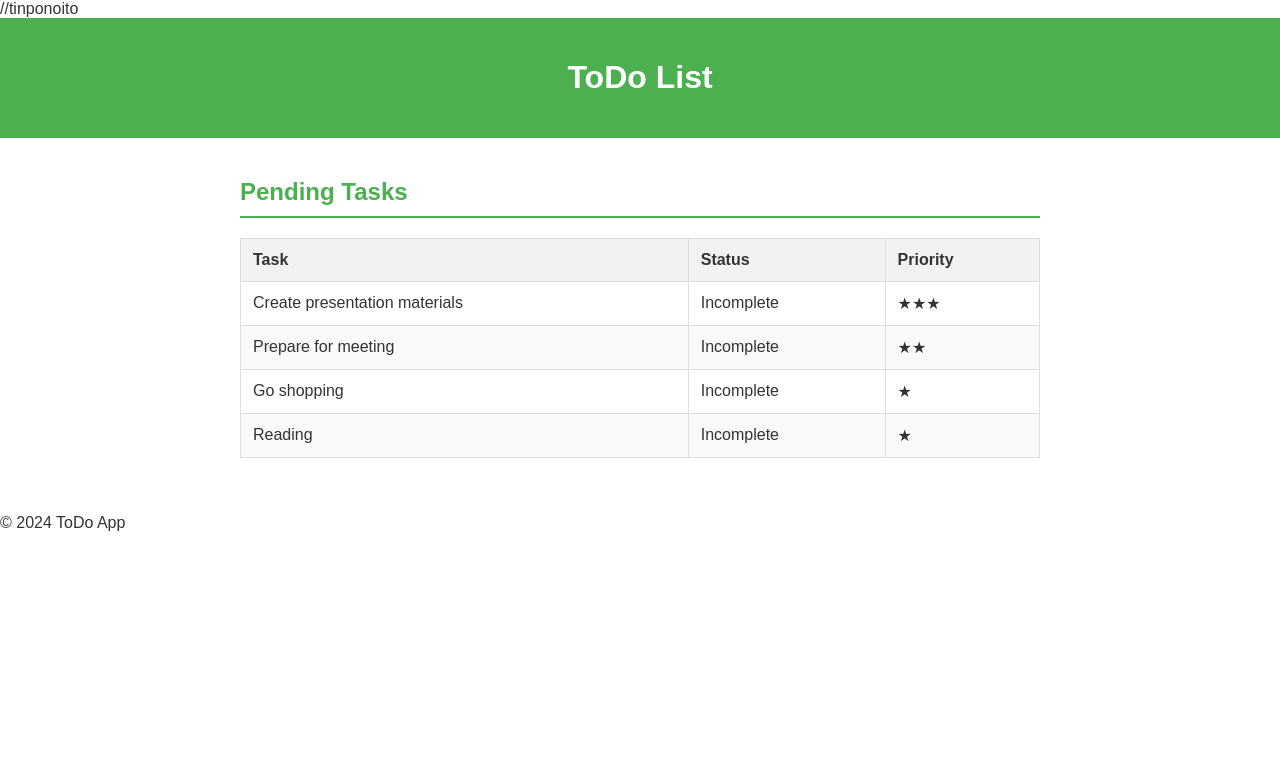
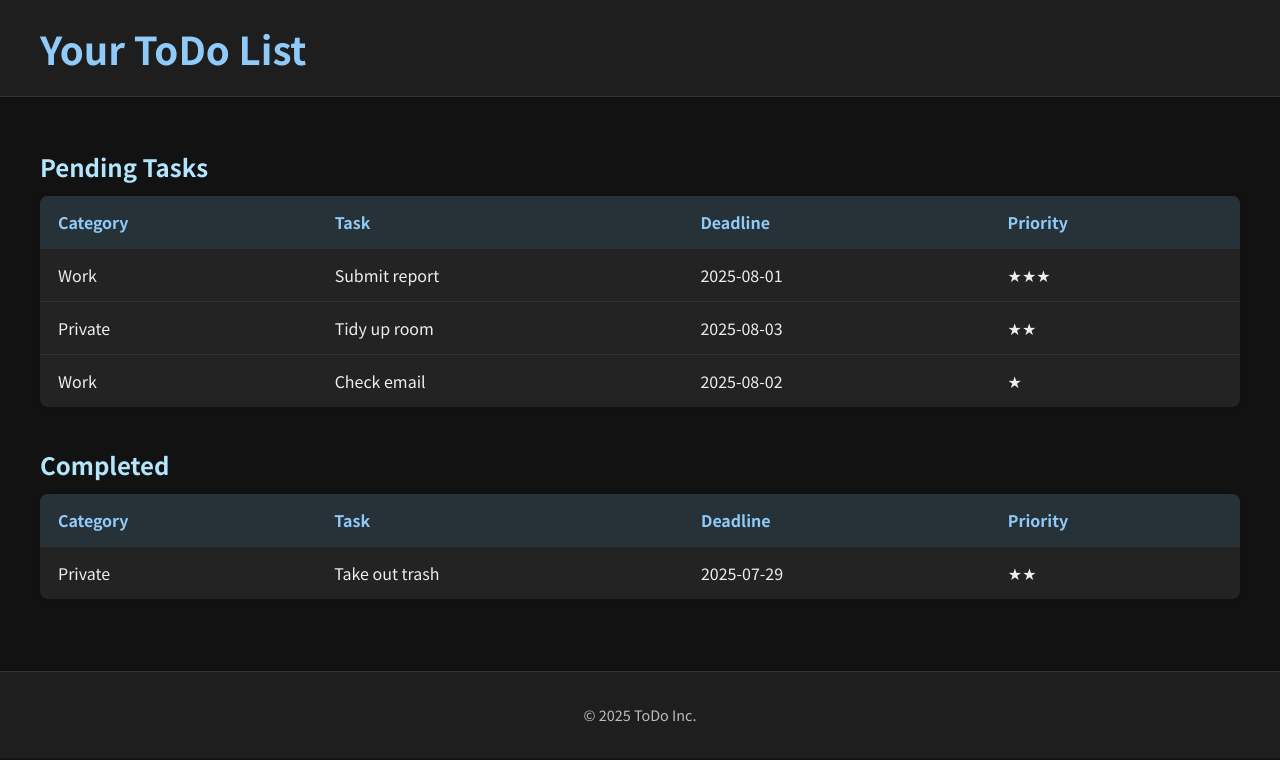
Before and after one commit to kobasou1016/kadai, a plain HTML site: page index.html in a window 1280 px wide. Drawn offline with Linux system fonts and the light colour scheme.

Commit message:
おちんちｎ

```diff
--- a/index.html
+++ b/index.html
@@ -1,48 +1,69 @@
-//tinponoito
 <!DOCTYPE html>
 <html lang="en">
 <head>
   <meta charset="UTF-8">
-    <meta name="viewport" content="width=device-width, initial-scale=1.0">
-    <title>ToDo List</title>
+  <title>Your ToDo List</title>
+  <link href="https://fonts.googleapis.com/css?family=Noto+Sans+JP:400,700&display=swap" rel="stylesheet">
   <link rel="stylesheet" href="style.css">
 </head>
 <body>
   <header>
-        <h1>ToDo List</h1>
+    <h1>Your ToDo List</h1>
   </header>
 
   <main>
-        <section id="todo-section">
+    <!-- Pending Tasks Section -->
+    <section id="tasks">
       <h2>Pending Tasks</h2>
       <table>
         <thead>
           <tr>
+            <th>Category</th>
             <th>Task</th>
-                        <th>Status</th>
+            <th>Deadline</th>
             <th>Priority</th>
           </tr>
         </thead>
         <tbody>
           <tr>
-                        <td>Create presentation materials</td>
-                        <td>Incomplete</td>
+            <td>Work</td>
+            <td>Submit report</td>
+            <td>2025-08-01</td>
             <td>★★★</td>
           </tr>
           <tr>
-                        <td>Prepare for meeting</td>
-                        <td>Incomplete</td>
+            <td>Private</td>
+            <td>Tidy up room</td>
+            <td>2025-08-03</td>
             <td>★★</td>
           </tr>
           <tr>
-                        <td>Go shopping</td>
-                        <td>Incomplete</td>
+            <td>Work</td>
+            <td>Check email</td>
+            <td>2025-08-02</td>
             <td>★</td>
           </tr>
+        </tbody>
+      </table>
+    </section>
+    <!-- Completed Tasks Section -->
+    <section id="tasks-completed">
+      <h2>Completed</h2>
+      <table>
+        <thead>
           <tr>
-                        <td>Reading</td>
-                        <td>Incomplete</td>
-                        <td>★</td>
+            <th>Category</th>
+            <th>Task</th>
+            <th>Deadline</th>
+            <th>Priority</th>
+          </tr>
+        </thead>
+        <tbody>
+          <tr>
+            <td>Private</td>
+            <td>Take out trash</td>
+            <td>2025-07-29</td>
+            <td>★★</td>
           </tr>
         </tbody>
       </table>
@@ -50,8 +71,7 @@
   </main>
 
   <footer>
-        <p>&copy; 2024 ToDo App</p>
+    <p>© 2025 ToDo Inc.</p>
   </footer>
-
 </body>
 </html>
--- a/style.css
+++ b/style.css
@@ -1,63 +1,88 @@
 body {
-  font-family: Arial , sans-serif;
+  font-family: 'Noto Sans JP', sans-serif;
+  background-color: #121212;
+  color: #eeeeee;
   margin: 0;
   padding: 0;
-  background-color: #ffffff;
-  color: #333333;
 }
 
 header {
-    background-color: #4CAF50;
-    padding: 20px ;
-    text-align: center;
-    color: white;
+  display: flex;
+  align-items: center;
+  background-color: #1e1e1e;
+  padding: 20px 40px;
+  border-bottom: 1px solid #333;
 }
+
+.logo {
+  height: 48px;
+  width: 48px;
+  margin-right: 20px;
+}
+
+h1 {
+  color: #90caf9; /* Theme blue for dark mode */
+  font-size: 2.4em;
+  margin: 0;
+}
+
 main {
-    padding: 20px;
-    max-width: 800px;
-    margin: 0 auto;
+  padding: 32px 40px;
+}
 
 h2 {
-    color: #4CAF50;
-    border-bottom: 2px solid #4CAF50;
-    padding-bottom: 10px;
+  color: #b3e5fc;
+  font-size: 1.5em;
+  margin-bottom: 12px;
 }
 
 table {
-    width: 100%;
-    border-collapse: collapse;
-    margin: 20px 0;
+  width: 100%;
+  border-collapse: collapse;
+  background-color: #232323;
+  margin-bottom: 40px;
+  border-radius: 8px;
+  overflow: hidden;
+  box-shadow: 0 2px 8px rgba(0,0,0,0.1);
 }
 
-th,td {
-   border: 1px solid #ddd;
-   padding: 12px;
-   text-align: left;
+th, td {
+  padding: 14px 18px;
+  border-bottom: 1px solid #333;
+  color: #eeeeee;
+  text-align: left;
 }
 
 th {
-    background-color: #f2f2f2;
-    font-weight: bold;
+  background-color: #263238;
+  color: #90caf9;
 }
 
-tr:nth-child(even) {
-    background-color: #f9f9f9;
+tr:last-child td {
+  border-bottom: none;
 }
 
 footer {
-    background-color: #333;
-    color: white;
-    text-align: center;
-    padding: 10px;
-    position: fixed;
-    bottom: 0;
-    width: 100%;
-=======
-  font-family: NotoSansJP;
-  background-color: #121212;
-  color: #eeeeee;
+  text-align: center;
+  color: #bdbdbd;
+  background: #1e1e1e;
+  padding: 18px 0;
+  font-size: 0.9em;
+  border-top: 1px solid #333;
 }
 
-h1 {
-  color: #eeeeee;
+/* Responsive */
+@media (max-width: 700px) {
+  header, main {
+    padding: 12px;
+  }
+  table, th, td {
+    font-size: 0.95em;
+    padding: 8px;
+  }
+  .logo {
+    height: 32px;
+    width: 32px;
+    margin-right: 10px;
+  }
 }
```
Lines whose indentation alone changed are shown as unchanged.
